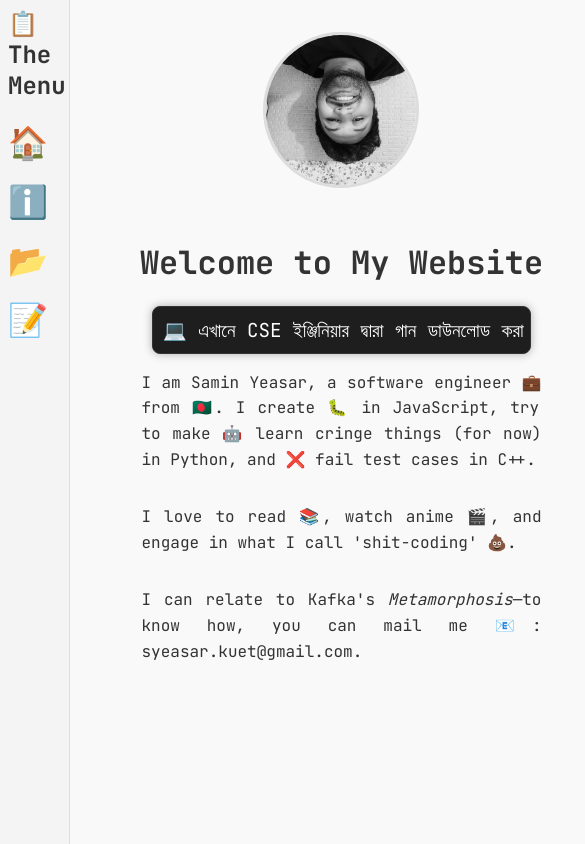
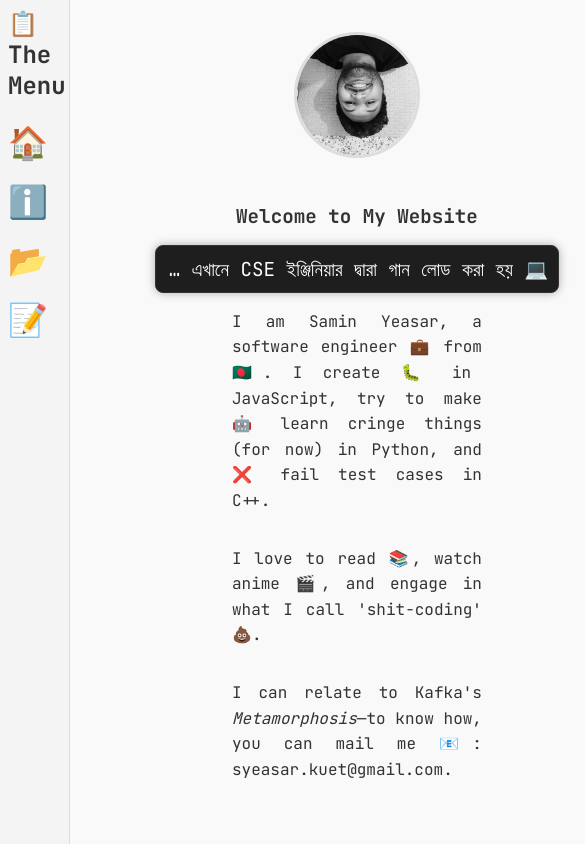
Before and after one commit to Y3454R/my-portfolio-website, a Next.js app: page /home in a window 390 px wide. Shown: the top 844 px of the page, 585 px wide, since content can reach past the window. Built offline with nearby package versions, Linux system fonts and the light colour scheme.

Commit message:
:lipstick: update: adjust typing effect to have fixed width with overflow hidden

```diff
--- a/src/app/components/typingEffect.module.css
+++ b/src/app/components/typingEffect.module.css
@@ -6,9 +6,11 @@
   padding: 10px;
   border-radius: 8px;
   box-shadow: 0 0 10px rgba(0, 0, 0, 0.3);
-  max-width: 80%; /* Adjust based on your design needs */
+  max-width: 80%; /* Adjust width based on your design */
   margin: auto;
-  white-space: pre; /* Maintain spacing and line breaks */
-  font-size: 1.2em; /* Adjust the font size as needed */
-  overflow: hidden;
+  white-space: nowrap; /* Prevent text from wrapping */
+  font-size: 1.2em;
+  overflow: hidden; /* Hide overflowed text */
+  text-overflow: ellipsis; /* Add ellipsis for visual overflow */
+  direction: rtl; /* Start hiding text from the left side */
 }
--- a/src/app/home/home.module.css
+++ b/src/app/home/home.module.css
@@ -5,6 +5,8 @@
   flex-direction: column;
   align-items: center; /* Center content horizontally */
   padding: 2rem;
+  text-align: center; /* Center text for smaller screens */
+  width: 100%;
 }
 
 .profileContainer {
@@ -21,9 +23,49 @@
   border: 3px solid #ddd;
 }
 
+.title {
+  /* New class for h1 */
+  margin-bottom: 1rem;
+  font-size: 2rem; /* Adjust for responsiveness */
+}
+
+.typingEffectContainer {
+  width: 100%;
+  max-width: 400px;
+  overflow: hidden;
+  height: 2rem; /* Fixed height to limit space for typing effect */
+  white-space: nowrap; /* Prevent text wrapping in typing effect */
+}
+
 .paragraph {
-  max-width: 400px; /* Restrict paragraph width for a column effect */
-  text-align: justify; /* Justify text like in a news article */
-  line-height: 1.6; /* Improve readability */
+  max-width: 400px; /* Restrict paragraph width */
+  text-align: justify;
+  line-height: 1.6;
   margin-bottom: 1rem;
 }
+
+@media screen and (max-width: 768px) {
+  .profilePic {
+    width: 120px;
+    height: 120px;
+  }
+
+  .title {
+    /* Responsiveness for title */
+    font-size: 1.5rem; /* Smaller font size for smaller screens */
+  }
+
+  .paragraph {
+    max-width: 300px; /* Reduce width on smaller screens */
+  }
+}
+
+@media screen and (max-width: 480px) {
+  .title {
+    font-size: 1.2rem; /* Further reduce font size for smaller screens */
+  }
+
+  .paragraph {
+    max-width: 250px;
+  }
+}
--- a/src/app/home/page.js
+++ b/src/app/home/page.js
@@ -1,3 +1,4 @@
+/* src/app/home/page.js */
 "use client";
 import TypingEffect from "../components/TypingEffect";
 import styles from "./home.module.css"; // Import specific styles
@@ -7,14 +8,16 @@ export default function Home() {
     <div className={styles.homepage}>
       <div className={styles.profileContainer}>
         <img
-          src="/profile-pic.jpg" // Correct path
+          src="/profile-pic.jpg"
           alt="Profile Picture"
-          className={styles.profilePic} // Apply profilePic class here
+          className={styles.profilePic}
         />
       </div>
-      <h1>Welcome to My Website</h1>
-      {/* <h4>💻 এখানে সিএসই ইঞ্জিনিয়ার দিয়ে গান ডাউনলোড করা হয় 🎵</h4> */}
-      <TypingEffect text="💻 এখানে CSE ইঞ্জিনিয়ার দ্বারা গান ডাউনলোড করা হয় 🎵" />
+      <h1 className={styles.title}>Welcome to My Website</h1>{" "}
+      {/* Add class here */}
+      {/* <div className={styles.typingEffectContainer}> */}
+      <TypingEffect text="💻 এখানে CSE ইঞ্জিনিয়ার দ্বারা গান লোড করা হয় 🎵" />
+      {/* </div> */}
       <p className={styles.paragraph}>
         I am Samin Yeasar, a software engineer 💼 from 🇧🇩. I create 🐛 in
         JavaScript, try to make 🤖 learn cringe things (for now) in Python, and
```
